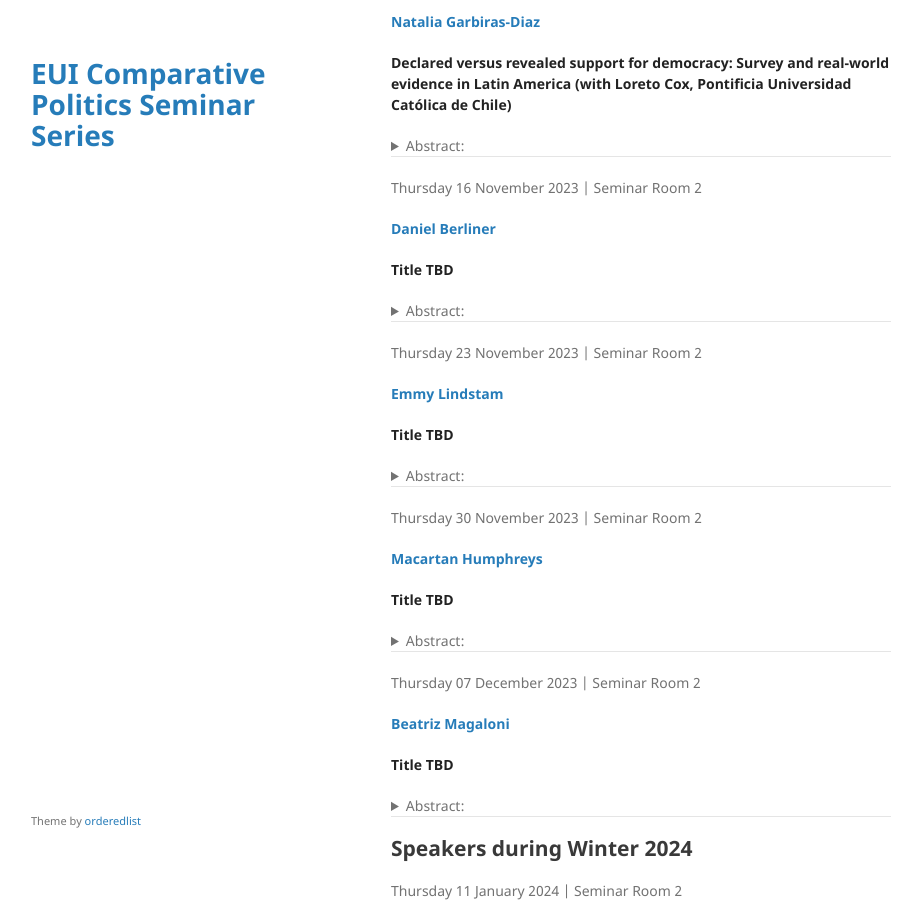
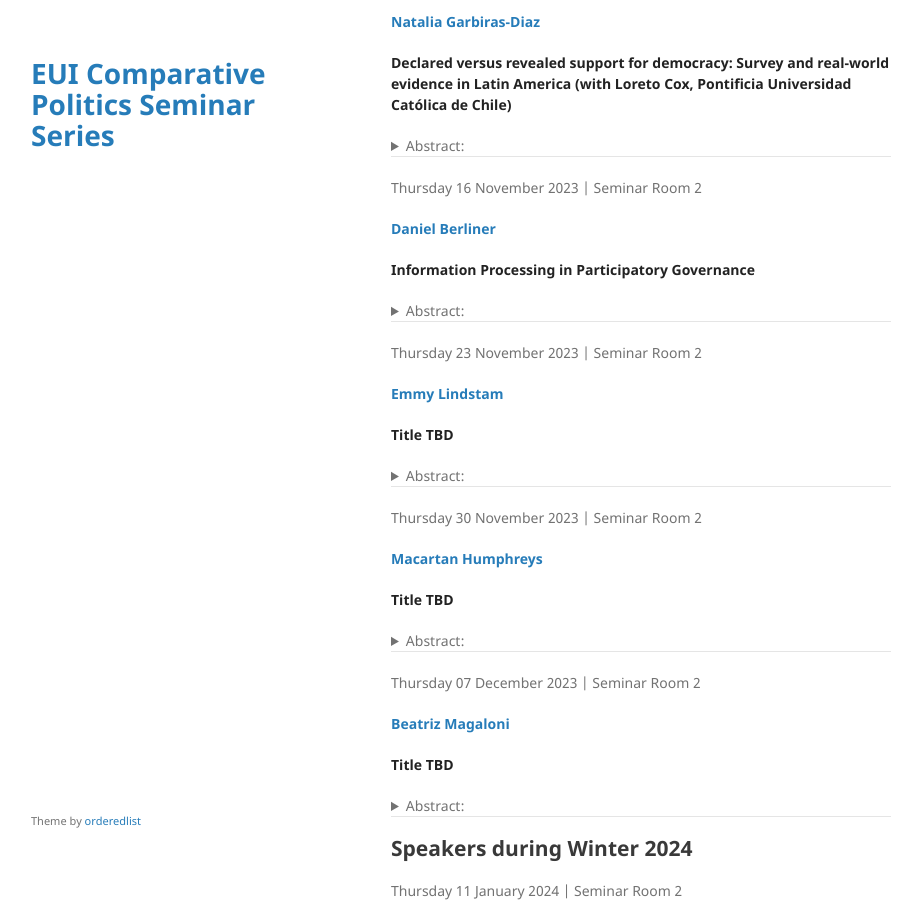
Before and after one commit to cpss-eui/cpss-eui.github.io, a Jekyll site: the page built from index.md, in a window 1280 px wide and 900 px high, scrolled down 1382 px. Shown: the whole window, without its empty margins (179-1101 px from the left). Built offline with Jekyll 4.4.1, drawn with Linux system fonts in a browser that asks for light colours; our own code applies the rules of GitHub Pages for plain Markdown files.

Commit message:
See https://github.com/cpss-eui/comparative-politics-seminar-series/commit/2818504a4adac636568376240d933c7a3d0d7f14 from refs/heads/main

```diff
--- a/index.md
+++ b/index.md
@@ -189,7 +189,7 @@ Thursday 16 November 2023 | Seminar Room 2
 Berliner</a></strong>
 </p>
 
-**Title TBD**
+**Information Processing in Participatory Governance**
 
 <details>
 <summary>Abstract:</summary>
```
Also changed, not shown: 1 other file.
